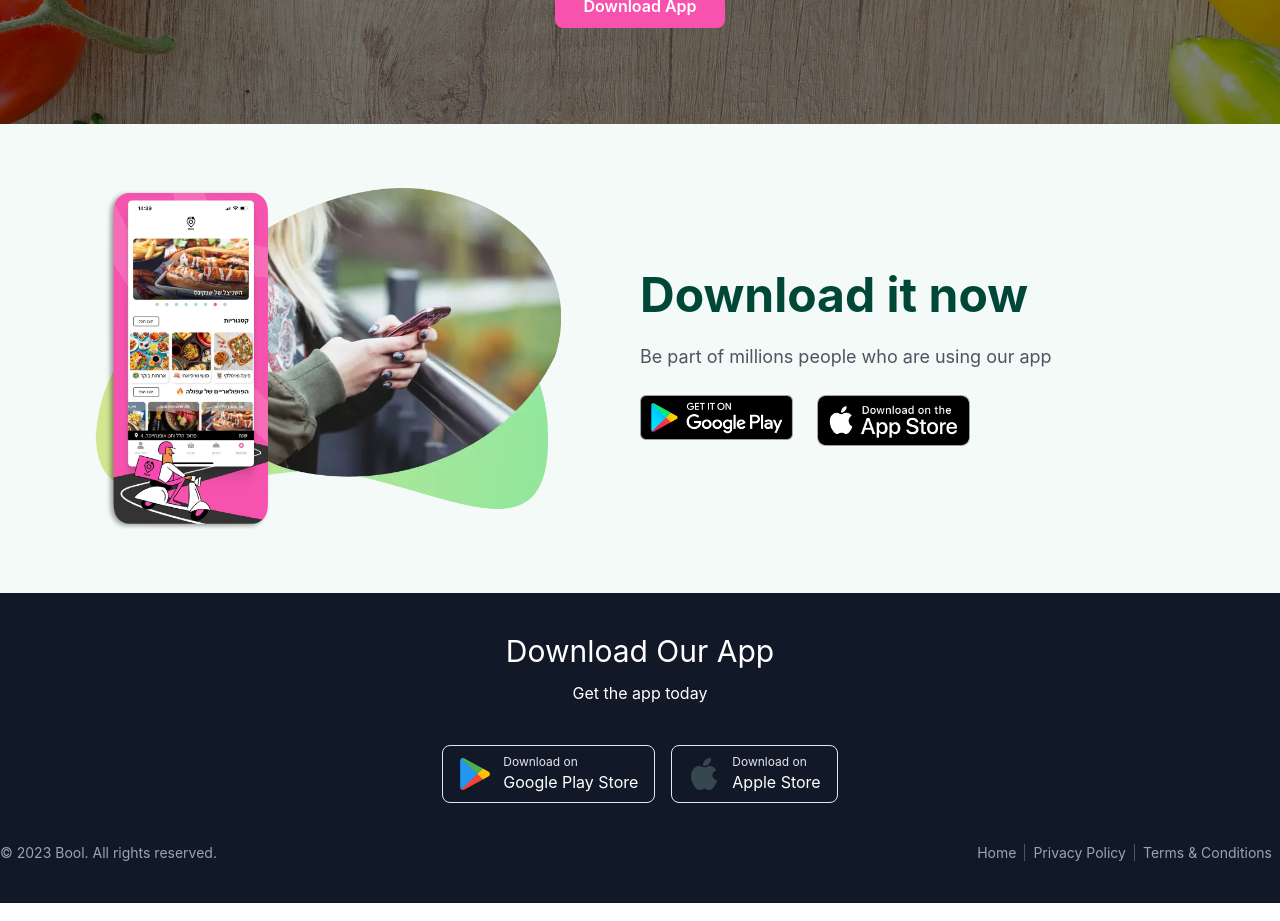
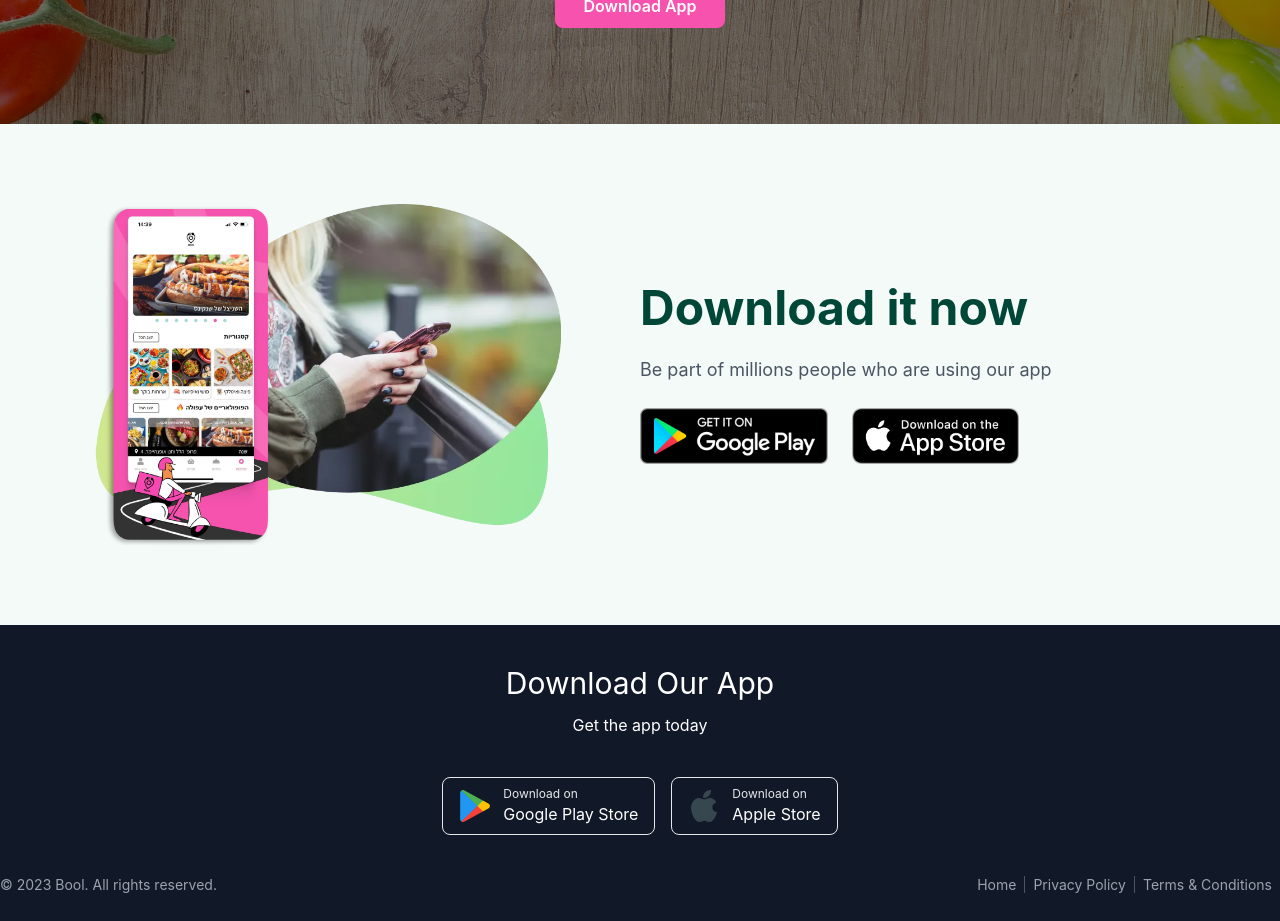
Before and after one commit to IdanHarari11/Bool, a React (Create React App) app: page / in a window 1280 px wide. Shown: the part 1240-2161 px from the top of the page. Built offline with nearby package versions, Linux system fonts and the light colour scheme.

Commit message:
update cta

```diff
--- a/src/Pages/Home/components/DownloadAppComponent/DownloadAppComponent.config.js
+++ b/src/Pages/Home/components/DownloadAppComponent/DownloadAppComponent.config.js
@@ -13,3 +13,19 @@ export const APP_MOCKUP_ILLUSTRATION = appMockupIllustration;
 export const DOWNLOAD_APP_TITLE = "Download it now";
 export const DOWNLOAD_APP_SUBTITLE =
   "Be part of millions people who are using our app";
+
+// Download Button
+export const DOWNLOAD_APP_BUTTONS = [
+  {
+    id: 1,
+    title: "Play Store for Android",
+    icon: PLAY_STORE,
+    link: "https://play.google.com/store/apps/details?id=com.bool.delivery",
+  },
+  {
+    id: 2,
+    title: "App Store for iOS",
+    icon: APP_STORE,
+    link: "https://apps.apple.com/il/app/bool-%D7%91%D7%95%D7%9C/id1665889586",
+  },
+];
--- a/src/Pages/Home/components/DownloadAppComponent/DownloadAppComponent.jsx
+++ b/src/Pages/Home/components/DownloadAppComponent/DownloadAppComponent.jsx
@@ -1,17 +1,14 @@
 import React from "react";
 import {
-  APP_MOCKUP,
-  APP_MOCKUP2,
   APP_MOCKUP_ILLUSTRATION,
-  APP_STORE,
+  DOWNLOAD_APP_BUTTONS,
   DOWNLOAD_APP_SUBTITLE,
   DOWNLOAD_APP_TITLE,
-  PLAY_STORE,
 } from "./DownloadAppComponent.config";
 
 const DownloadAppComponent = () => {
   return (
-    <div className="bg-green-50 dark:bg-green-900/10 py-16">
+    <div className="bg-green-50 dark:bg-green-900/10 py-20">
       <div className="container m-auto space-y-8 px-6 md:px-12 lg:px-20">
         <div className="items-center justify-center gap-16 text-center md:flex md:text-left">
           <div className="order-last mb-6 space-y-6 md:mb-0 md:w-7/12 lg:w-6/12">
@@ -22,34 +19,22 @@ const DownloadAppComponent = () => {
               {DOWNLOAD_APP_SUBTITLE}
             </p>
             <div className="flex flex-wrap justify-center gap-4 md:justify-start lg:gap-6">
+              {DOWNLOAD_APP_BUTTONS.map((button) => (
                 <a
-                href="/"
-                target="blank"
-                title="For Android"
-                aria-label="google play"
+                  href={button.link}
+                  target="_blank"
+                  rel="noreferrer"
+                  title={button.title}
+                  aria-label={button.title}
                   className="block overflow-hidden"
                 >
                   <img
-                  src={PLAY_STORE}
-                  width="153"
-                  height="46"
-                  alt="google play badge"
+                    src={button.icon}
+                    className="w-auto h-14"
+                    alt={button.title + " badge"}
                   />
                 </a>
-              <a
-                href="/"
-                target="blank"
-                title="For iPhone"
-                aria-label="app store"
-                className="block overflow-hidden"
-              >
-                <img
-                  src={APP_STORE}
-                  width="153"
-                  height="46"
-                  alt="apple store badge"
-                />
-              </a>
+              ))}
             </div>
           </div>
           <img
```
Lines whose indentation alone changed are shown as unchanged.
